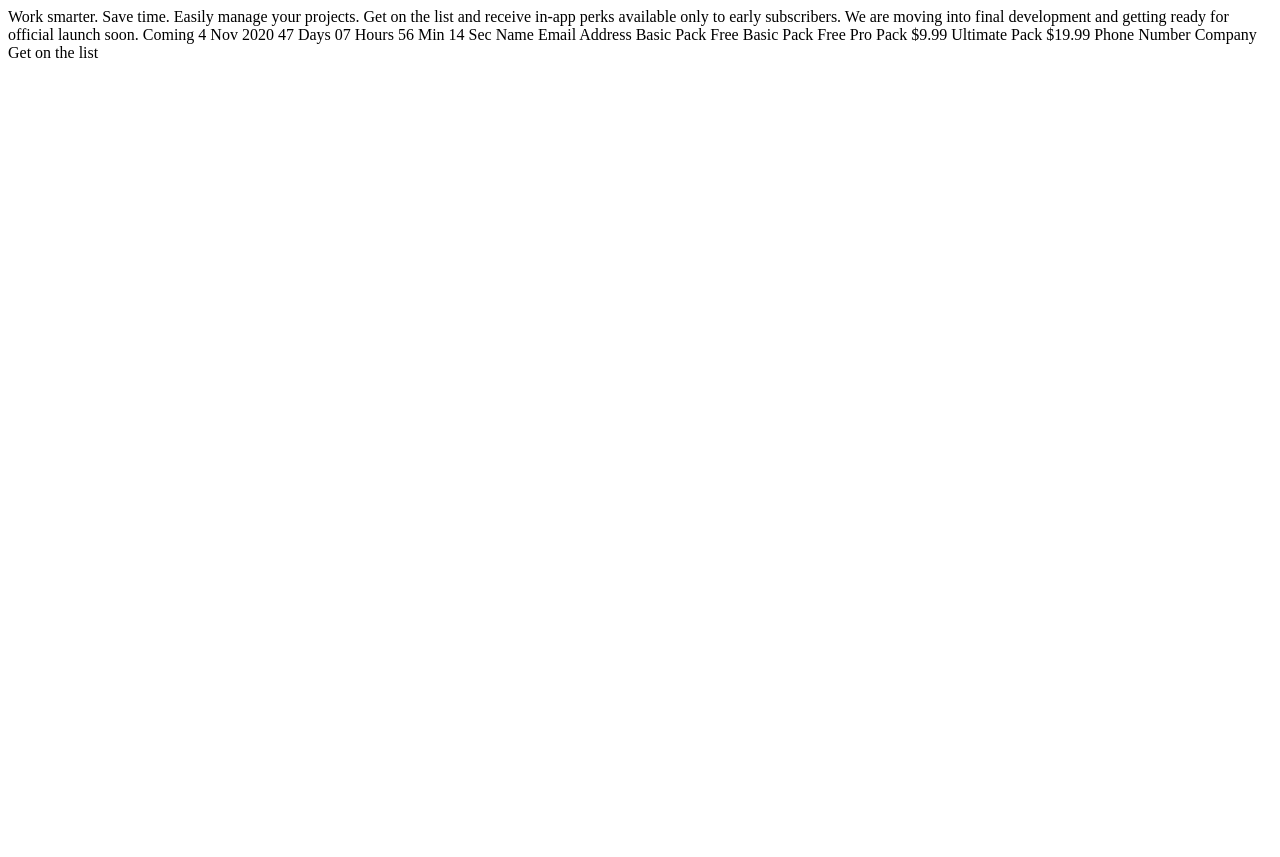
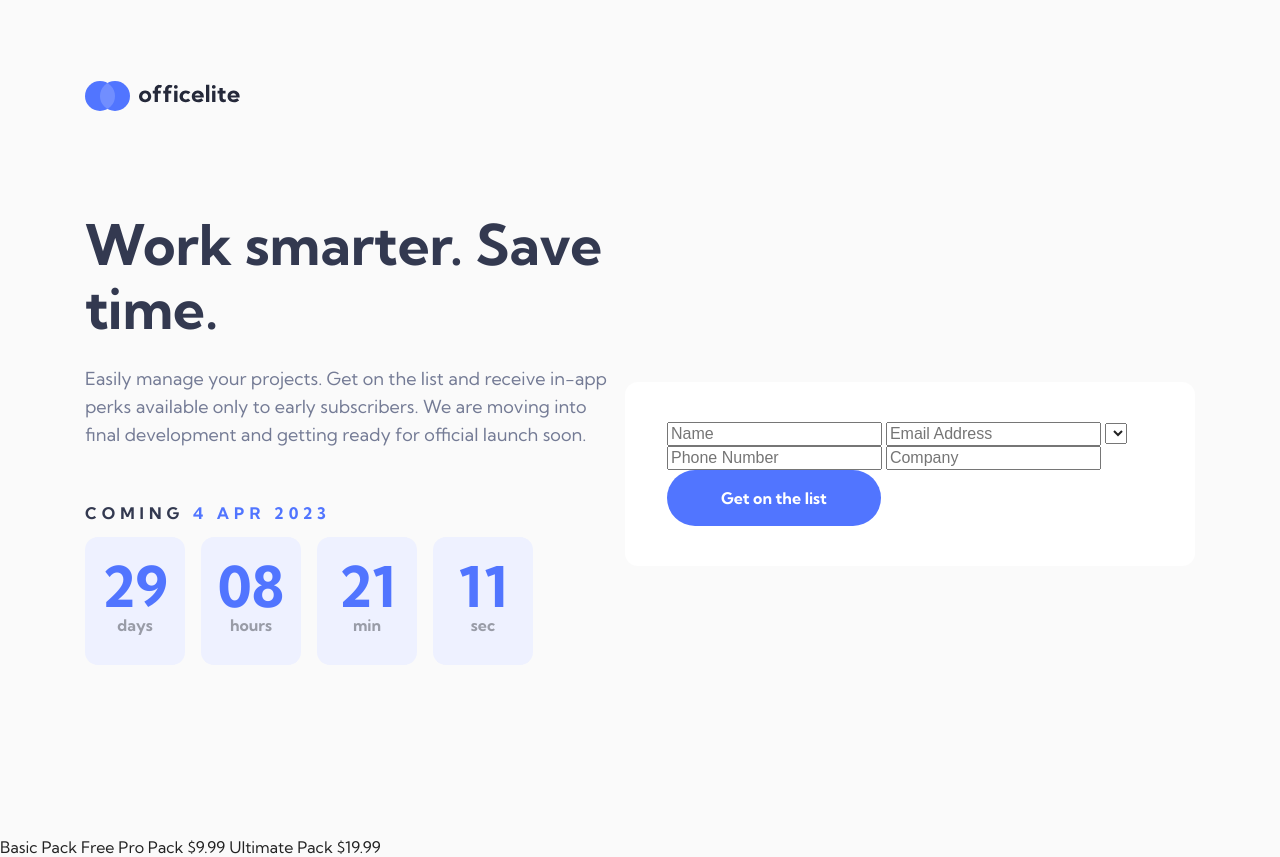
Before and after one commit to DHolets99/Coming_Soon, a plain HTML site: page sign-up.html in a window 1280 px wide. Before the commit the page ends 800 px from the top, so only its background shows below. Drawn offline with Linux system fonts and the light colour scheme.

Commit message:
style: change style files feat: start layouting sign-up page

```diff
--- a/sign-up.html
+++ b/sign-up.html
@@ -5,32 +5,54 @@
   <meta name="viewport" content="width=device-width, initial-scale=1.0">
 
   <link rel="icon" type="image/png" sizes="32x32" href="./assets/favicon-32x32.png">
+  <link rel="stylesheet" href="./styles/reset.css">
+  <link rel="stylesheet" href="./styles/common.css">
+  <link rel="stylesheet" href="./styles/sing-up.css">
+  <link rel="stylesheet" href="./styles/timer.css">
+  <link rel="stylesheet" href="./styles/form.css">
 
     <title>Frontend Mentor | Officelite coming soon site</title>
 </head>
 <body>
-  Work smarter. Save time.
+  <header class="header">
+    <div class="wrapper">
+      <img src="./assets/shared/logo.svg" alt="logo" class="header__logo">
+    </div>
+  </header>
+  <main class="main">
+    <div class="wrapper">
+      <section class="content">
+        <div class="content__information">
+          <h1 class="content__title">Work smarter. Save time.</h1>
+          <p class="content__description">Easily manage your projects. Get on the list and receive in-app perks available only to
+            early subscribers. We are moving into final development and getting ready for official launch soon.</p>
+            <div class="timer">
+              <p class="timer__desc">Coming <span></span></p>
+              <div class="timer__cards">
+                <div class="timer__card card__days"><span></span> Days</div>
+                <div class="timer__card card__hours"><span></span> Hours</div>
+                <div class="timer__card card__min"><span></span> Min</div>
+                <div class="timer__card card__sec"><span></span> Sec</div>
+              </div>
+            </div>
+        </div>
+        <form action="" class="form">
+          <input type="text" class="name" placeholder="Name">
+          <input type="email" name="email" id="email" class="email" placeholder="Email Address">
+          <select name="" id=""></select>
+          <input type="tel" name="" id="" class="phone" placeholder="Phone Number">
+          <input type="text" name="" id="" class="company" placeholder="Company">
+          <button type="submit" class="button button_blue">Get on the list</button>
+        </form>
+      </section>
+    </div>
+  </main>
 
-  Easily manage your projects. Get on the list and receive in-app perks available only to
-  early subscribers. We are moving into final development and getting ready for official launch soon.
 
-  <!-- If you're choosing to make this date dynamic, set it to 30 days in the future from the moment the visitor views the page -->
-  Coming 4 Nov 2020
 
-  <!-- If you're choosing to make this timer dynamic, have it countdown from the date you set above -->
-  47 Days
-  07 Hours
-  56 Min
-  14 Sec
-
-  Name
-  Email Address
-  Basic Pack Free
   Basic Pack Free
   Pro Pack $9.99
   Ultimate Pack $19.99
-  Phone Number
-  Company
-  Get on the list
+  <script src="./js/index.js"></script>
 </body>
 </html>
--- /dev/null
+++ b/styles/common.scss
@@ -0,0 +1,62 @@
+@import "styles.scss";
+
+:root {
+    background-color: $white;
+    font-family: 'Kumbh Sans', sans-serif;
+}
+
+.button {
+    @include body2;
+    font-weight: bold;
+    padding: 14px 54px;
+    border-radius: 28px;
+    border: none;
+    text-decoration: none;
+    transition: all 0.3s;
+}
+
+.button_blue {
+    background-color: $blue;
+    color: #FFFFFF;
+}
+
+.button_blue:hover {
+    background-color: $light_blue;
+}
+
+.button_lgblue {
+    background-color: #E4EAFF;
+    color: $blue;
+}
+
+.button_lgblue:hover {
+    background-color: #D3DDFF;
+}
+
+.button_white {
+    background-color: #FFFFFF;
+    color: $blue;
+}
+
+.button_white:hover {
+    color: #829CFF;
+}
+
+.wrapper {
+    max-width: 1110px;
+    margin: 0 auto;
+    padding: 0 20px;
+}
+
+body {
+    overflow-x: hidden;
+}
+
+.header {
+    padding-top: 81px;
+    margin-bottom: 102px;
+
+    .wrapper {
+        position: relative;
+    }
+}
--- /dev/null
+++ b/styles/form.scss
@@ -0,0 +1,7 @@
+@import "styles.scss";
+
+.form {
+    padding: 40px 42px;
+    background-color: #FFFFFF;
+    border-radius: 13px;
+}
--- a/styles/index.scss
+++ b/styles/index.scss
@@ -1,127 +1,9 @@
-/*COLORS*/
+@import "styles.scss";
 
-$white: #FAFAFA;
-$blue: #5175FF;
-$dark_gray: #333950;
-$gray: #747B95;
-$light_blue: #829CFF;
-$black: #25293A;
-$red: #F05B5B;
-
-/*TYPOGRAPHY*/
-
-@import url('https://fonts.googleapis.com/css2?family=Kumbh+Sans:wght@400;700&display=swap');
-
-@mixin h1 {
-    font-family: Kumbh Sans;
-    font-size: 56px;
-    font-weight: 700;
-    line-height: 64px;
-    letter-spacing: 0px;
-    text-align: left;
-}
-
-@mixin h2 {
-    font-family: Kumbh Sans;
-    font-size: 20px;
-    font-weight: 700;
-    line-height: 28px;
-    letter-spacing: 0px;
-    text-align: left;
-}
-
-@mixin h3 {
-    font-family: Kumbh Sans;
-    font-size: 16px;
-    font-weight: 700;
-    line-height: 48px;
-    letter-spacing: 5px;
-    text-transform: uppercase;
-    text-align: left;
-}
-
-@mixin body1 {
-    font-family: Kumbh Sans;
-    font-size: 18px;
-    font-weight: 400;
-    line-height: 28px;
-    letter-spacing: 0px;
-    text-align: left;
-}
-
-@mixin body2 {
-    font-family: Kumbh Sans;
-    font-size: 16px;
-    font-weight: 400;
-    line-height: 28px;
-    letter-spacing: 0px;
-    text-align: left;
-}
-
-:root {
-    background-color: $white;
-    font-family: 'Kumbh Sans', sans-serif;
-}
-
-.button {
-    @include body2;
-    font-weight: bold;
-    padding: 14px 54px;
-    border-radius: 28px;
-    border: none;
-    transition: all 0.3s;
-}
-
-.button_blue {
-    background-color: $blue;
-    color: #FFFFFF;
-}
-
-.button_blue:hover {
-    background-color: $light_blue;
-}
-
-.button_lgblue {
-    background-color: #E4EAFF;
-    color: $blue;
-}
-
-.button_lgblue:hover {
-    background-color: #D3DDFF;
-}
-
-.button_white {
-    background-color: #FFFFFF;
-    color: $blue;
-}
-
-.button_white:hover {
-    color: #829CFF;
-}
-
-.wrapper {
-    max-width: 1110px;
-    margin: 0 auto;
-    padding: 0 20px;
-}
-
-body {
-    overflow-x: hidden;
-}
-
-.header {
-    padding-top: 81px;
-    margin-bottom: 102px;
-
-    .wrapper {
-        position: relative;
-    }
-
-    .header__bg-pattern {
-        position: absolute;
-        top: -515px;
-        right: -500px;
-    }
+.header__bg-pattern {
+    position: absolute;
+    top: -515px;
+    right: -500px;
 }
 
 .main {
@@ -157,6 +39,7 @@ body {
 
     .content__button {
         box-shadow: 0px 25px 25px -10px #3F5BC23F;
+        display: inline-block;
     }
 
     .tariff__cards {
@@ -215,6 +98,10 @@ body {
         margin-bottom: 32px;
         line-height: 38px;
     }
+
+    .tariff__button {
+        margin: auto 0 0 0;
+    }
 }
 
 .footer {
@@ -233,45 +120,6 @@ body {
         z-index: 1;
     }
 
-    .timer__desc {
-        @include h3;
-        color: #FFFFFF;
-
-        span {
-            color: $blue;
-        }
-    }
-
-    .timer__cards {
-        display: flex;
-        column-gap: 16px;
-    }
-
-    .timer__card {
-        width: 100px;
-        height: 128px;
-        box-sizing: border-box;
-        background-color: $dark_gray;
-        border-radius: 13px;
-
-        font-weight: 700;
-        font-size: 16px;
-        line-height: 28px;
-        color: #999CA7;
-        text-transform: lowercase;
-
-        display: flex;
-        flex-direction: column;
-        justify-content: center;
-        align-items: center;
-
-        span {
-            font-size: 56px;
-            line-height: 48px;
-            color: #FFFFFF;
-        }
-    }
-
     .footer__bg-pattern {
         position: absolute;
         right: -35px;
--- a/styles/sing-up.scss
+++ b/styles/sing-up.scss
@@ -0,0 +1,41 @@
+@import "styles.scss";
+
+.main {
+    .content {
+        display: flex;
+        justify-content: space-between;
+        align-items: center;
+        height: fit-content;
+        margin-bottom: 104px;
+    }
+
+    .content__information {
+        max-width: 540px;
+        height: fit-content;
+        margin-bottom: 70px;
+    }
+
+    .content__title {
+        @include h1;
+        color: $dark_gray;
+        margin-bottom: 24px;
+    }
+
+    .content__description {
+        @include body1;
+        color: $gray;
+        margin-bottom: 40px;
+    }
+
+    .timer__desc {
+        color: $dark_gray;
+    }
+
+    .timer__card {
+        background-color: #EEF1FF;
+
+        span {
+            color: $blue;
+        }
+    }
+}
--- /dev/null
+++ b/styles/styles.scss
@@ -0,0 +1,58 @@
+/*COLORS*/
+$white: #FAFAFA;
+$blue: #5175FF;
+$dark_gray: #333950;
+$gray: #747B95;
+$light_blue: #829CFF;
+$black: #25293A;
+$red: #F05B5B;
+
+
+/*TYPOGRAPHY*/
+@import url('https://fonts.googleapis.com/css2?family=Kumbh+Sans:wght@400;700&display=swap');
+
+@mixin h1 {
+    font-family: Kumbh Sans;
+    font-size: 56px;
+    font-weight: 700;
+    line-height: 64px;
+    letter-spacing: 0px;
+    text-align: left;
+}
+
+@mixin h2 {
+    font-family: Kumbh Sans;
+    font-size: 20px;
+    font-weight: 700;
+    line-height: 28px;
+    letter-spacing: 0px;
+    text-align: left;
+}
+
+@mixin h3 {
+    font-family: Kumbh Sans;
+    font-size: 16px;
+    font-weight: 700;
+    line-height: 48px;
+    letter-spacing: 5px;
+    text-transform: uppercase;
+    text-align: left;
+}
+
+@mixin body1 {
+    font-family: Kumbh Sans;
+    font-size: 18px;
+    font-weight: 400;
+    line-height: 28px;
+    letter-spacing: 0px;
+    text-align: left;
+}
+
+@mixin body2 {
+    font-family: Kumbh Sans;
+    font-size: 16px;
+    font-weight: 400;
+    line-height: 28px;
+    letter-spacing: 0px;
+    text-align: left;
+}
--- /dev/null
+++ b/styles/timer.scss
@@ -0,0 +1,40 @@
+@import "styles.scss";
+
+.timer__desc {
+    color: #FFFFFF;
+    @include h3;
+
+    span {
+       color: $blue;
+    }
+}
+
+.timer__cards {
+    display: flex;
+    column-gap: 16px;
+}
+
+.timer__card {
+    width: 100px;
+    height: 128px;
+    box-sizing: border-box;
+    background-color: $dark_gray;
+    border-radius: 13px;
+
+    font-weight: 700;
+    font-size: 16px;
+    line-height: 28px;
+    color: #999CA7;
+    text-transform: lowercase;
+
+    display: flex;
+    flex-direction: column;
+    justify-content: center;
+    align-items: center;
+
+    span {
+        font-size: 56px;
+        line-height: 48px;
+        color: #FFFFFF;
+    }
+}
```
Also changed, not shown: index.html (+4 -7 lines), styles/common.css (added), styles/form.css (added), styles/index.css, styles/sing-up.css, styles/styles.css (added), styles/timer.css (added).
